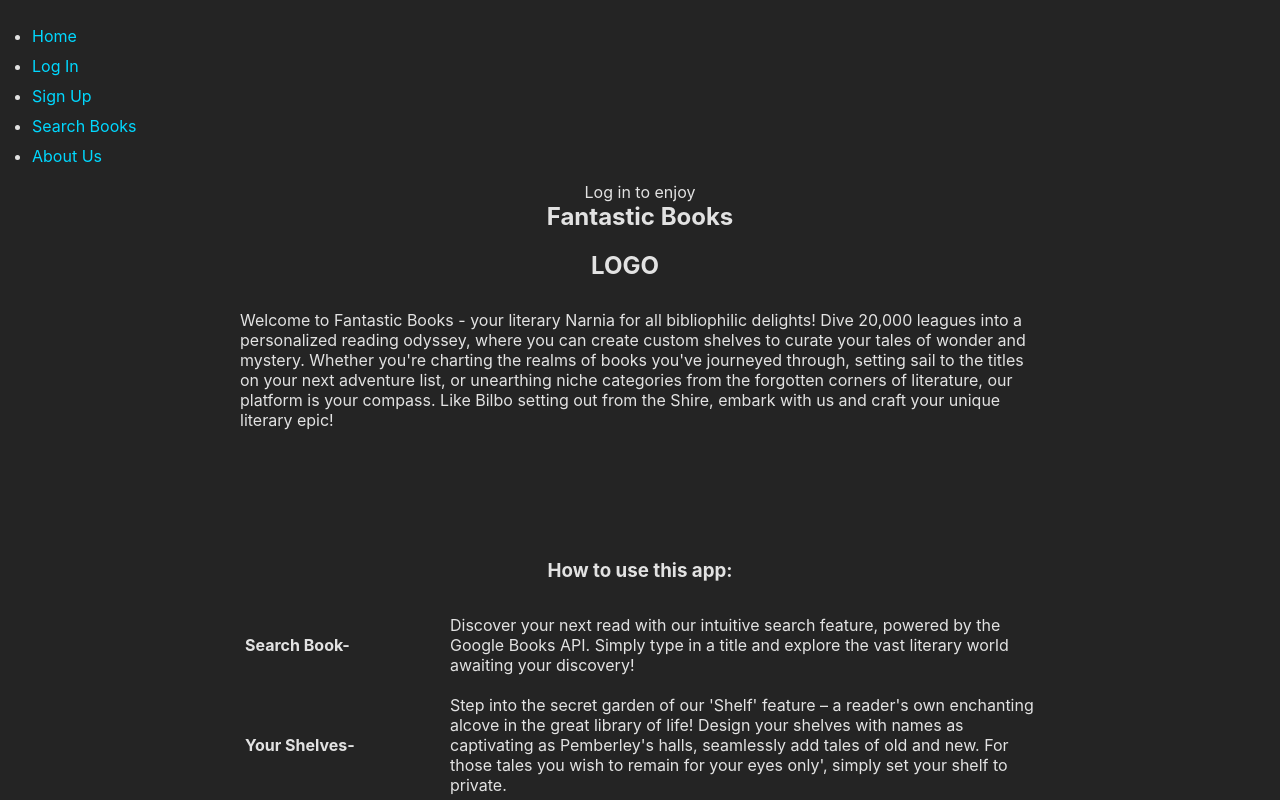
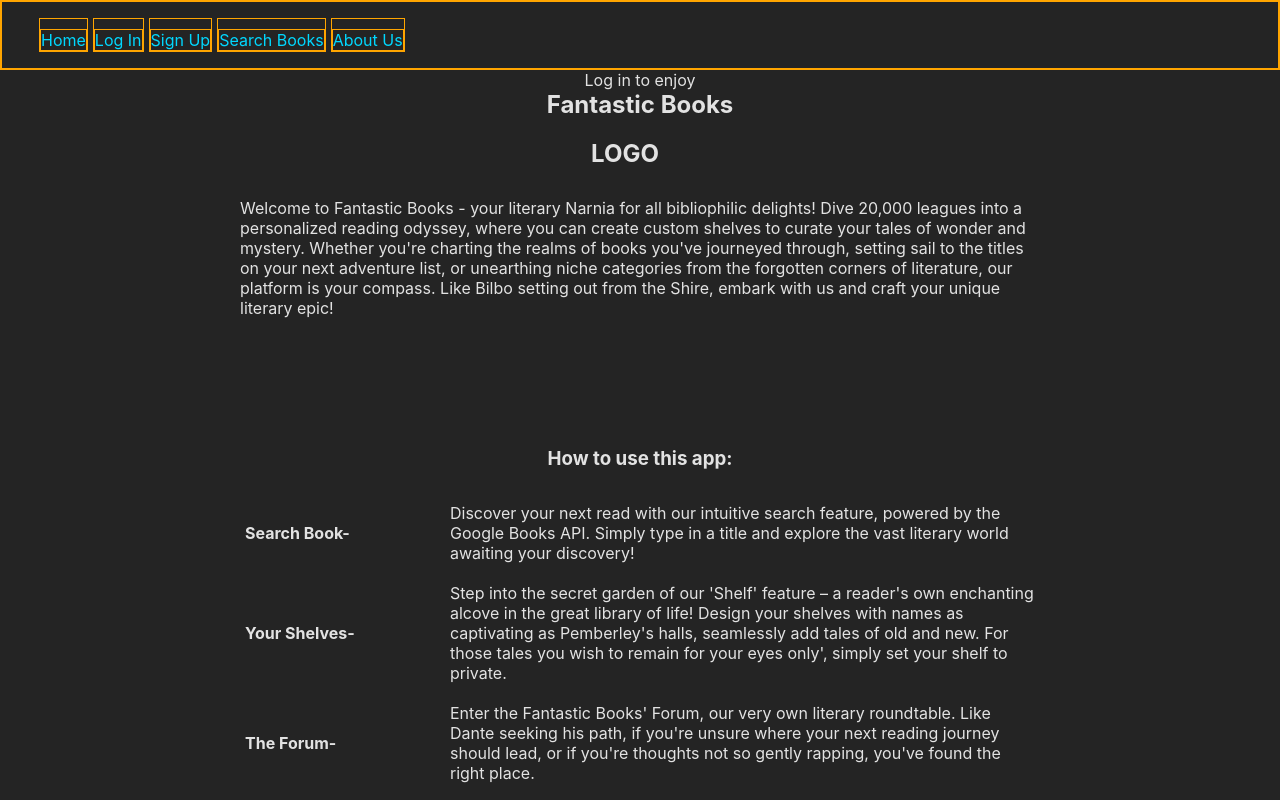
Before and after one commit to cmpacheco23/fantastic-books-front-end, a React (Vite) app: page / in a window 1280 px wide. Shown: the top 800 px of the page. Built offline with nearby package versions, Linux system fonts and the light colour scheme; no server answers.

Commit message:
set up nav CSS

```diff
--- a/src/components/NavBar/NavBar.jsx
+++ b/src/components/NavBar/NavBar.jsx
@@ -1,9 +1,11 @@
 // npm modules
 import { NavLink } from 'react-router-dom'
 
+import styles from "./NavBar.module.css"
+
 const NavBar = ({ user, handleLogout }) => {
   return (
-    <nav>
+    <nav className={styles.nav}>
       {user ?
         <ul>
           <li>
--- a/src/components/NavBar/NavBar.module.css
+++ b/src/components/NavBar/NavBar.module.css
@@ -0,0 +1,13 @@
+.nav, .nav * {
+  border: 1px solid orange;
+}
+
+ul {
+  display: flex;
+
+}
+
+li {
+  list-style-type: none;
+  margin-left: 5px;
+}
```
